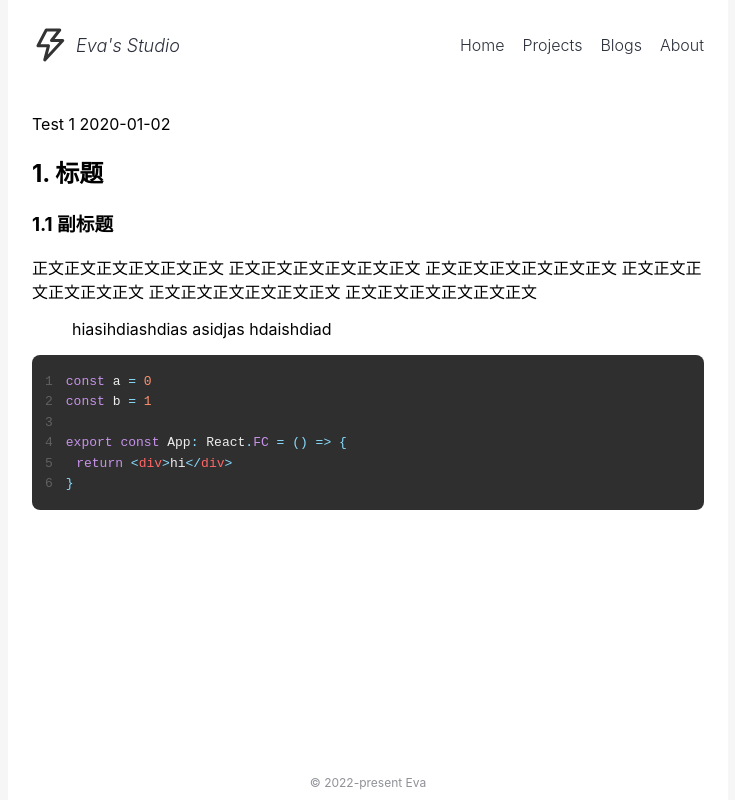
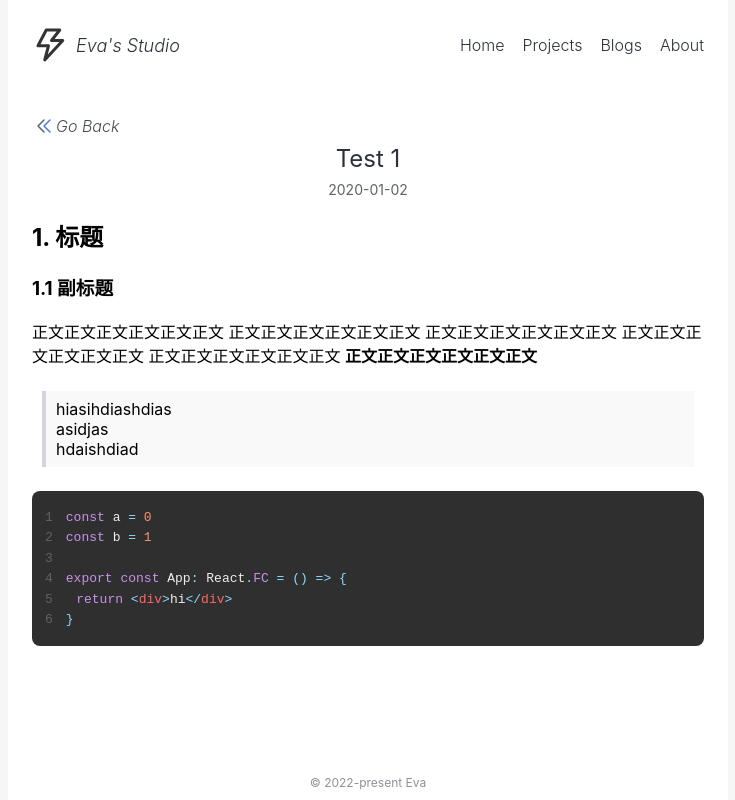
Before and after one commit to EvaLLLLL/eva-studio, a Next.js app: page /blogs/test1 in a window 1280 px wide. Shown: the whole page, without its empty margins (272-1007 px from the left). Built offline with nearby package versions, Linux system fonts and the light colour scheme.

Commit message:
render quote & goback

```diff
--- a/pages/blogs/[id].tsx
+++ b/pages/blogs/[id].tsx
@@ -8,6 +8,10 @@ import remarkGfm from 'remark-gfm'
 import remarkParse from 'remark-parse'
 import { Prism as SyntaxHighlighter } from 'react-syntax-highlighter'
 import { materialDark } from 'react-syntax-highlighter/dist/cjs/styles/prism'
+import styled from 'styled-components'
+import { colors } from '../../lib'
+import Image from 'next/image'
+import Link from 'next/link'
 
 const Blog: NextPage<{ blogData: BlogData; params: { id: string } }> = ({
   blogData,
@@ -15,9 +19,18 @@ const Blog: NextPage<{ blogData: BlogData; params: { id: string } }> = ({
   const { title, content, date } = blogData
   return (
     <Layout>
-      <div>
-        {title} {date}
-      </div>
+      <Link href="/blogs" passHref>
+        <GobackButton>
+          <Image src="/doubleleft.svg" width={24} height={24} alt="goback" />
+          <span>Go Back</span>
+        </GobackButton>
+      </Link>
+
+      <Info>
+        <Title>{title}</Title>
+        <Date>{date}</Date>
+      </Info>
+
       <ReactMarkdown
         remarkPlugins={[remarkGfm, remarkParse]}
         components={{
@@ -68,3 +81,28 @@ export const getStaticProps: GetStaticProps = async ({ params }) => {
   const blogData = await getBlogData(params.id)
   return { props: { blogData } }
 }
+
+const Info = styled.div`
+  text-align: center;
+`
+
+const Title = styled.div`
+  font-size: 24px;
+  color: ${colors.text_1};
+`
+
+const Date = styled.div`
+  font-size: 14px;
+  color: ${colors.text_3};
+  margin-top: 8px;
+`
+
+const GobackButton = styled.div`
+  display: flex;
+  align-items: center;
+  font-style: italic;
+  font-weight: 300;
+  color: ${colors.text_2};
+  cursor: pointer;
+  margin-bottom: 6px;
+`
--- a/pages/blogs/index.tsx
+++ b/pages/blogs/index.tsx
@@ -43,6 +43,7 @@ const Blogs = styled.div`
   display: flex;
   flex-direction: column;
   justify-content: center;
+  margin-top: 24px;
 `
 
 const BlogItem = styled.div`
--- a/styles/globals.css
+++ b/styles/globals.css
@@ -19,3 +19,23 @@ a {
 * {
   box-sizing: border-box;
 }
+
+blockquote {
+  background: #f9f9f9;
+  border-left: 4px solid #D3D5DB;
+  margin: 1.5em 10px;
+  padding: 0.5em 10px;
+  quotes: '\201C''\201D''\2018''\2019';
+}
+
+blockquote:before {
+  color: #ccc;
+  font-size: 4em;
+  line-height: 0.1em;
+  margin-right: 0.25em;
+  vertical-align: -0.4em;
+}
+
+blockquote p {
+  display: inline;
+}
```
Also changed, not shown: blogs/test1.md (+1 -1 lines), public/doubleleft.svg (added).
